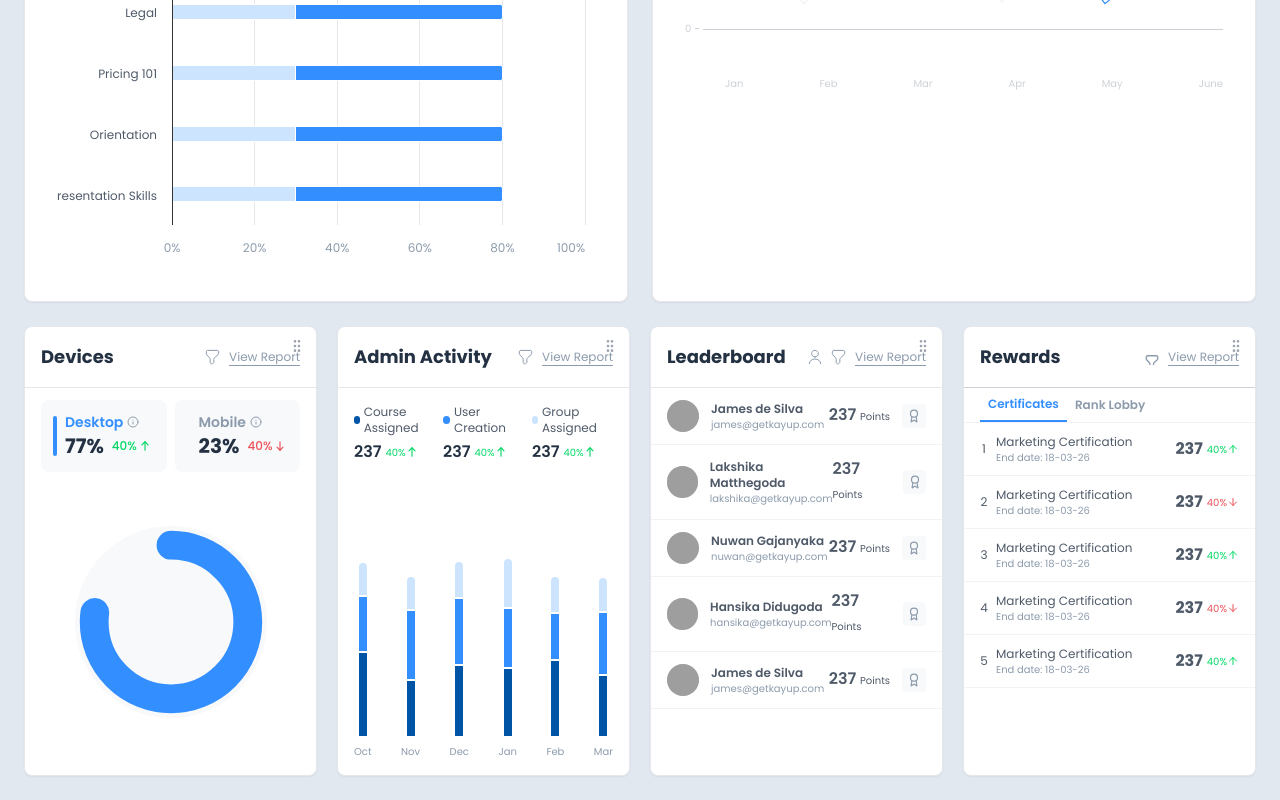
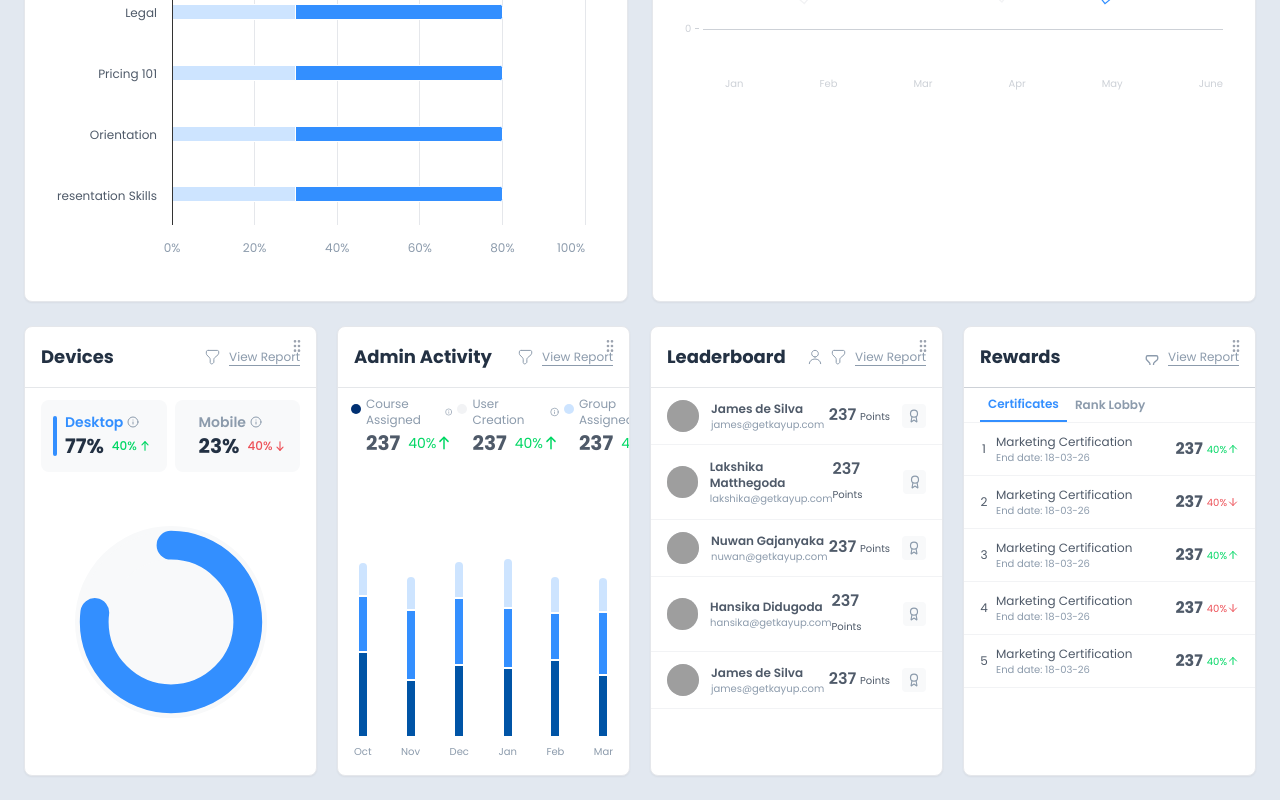
Before and after one commit to Dinnerli/dashboardprototype, a React (Vite) app: page / in a window 1280 px wide. Shown: the part 1319-2119 px from the top of the page. Built offline with nearby package versions, Linux system fonts and the light colour scheme; grey boxes are pictures that could not be loaded.

Commit message:
Update AdminActivityCard component
Update the AdminActivityCard component to match the provided design.

```diff
--- a/src/components/dashboard/AdminActivityCard.tsx
+++ b/src/components/dashboard/AdminActivityCard.tsx
@@ -1,5 +1,6 @@
 
 import { Card } from "@/components/ui/card";
+import { Info } from "lucide-react";
 
 const AdminActivityCard = () => {
   const months = ["Oct", "Nov", "Dec", "Jan", "Feb", "Mar"];
@@ -25,58 +26,79 @@ const AdminActivityCard = () => {
           </div>
         </div>
 
-        {/* Stats section */}
-        <div className="grid grid-cols-3 gap-2 p-4">
+        {/* Stats section - updated to match the new design */}
+        <div className="flex justify-between items-center p-2">
           {/* Course Assigned */}
-          <div className="flex flex-col">
-            <div className="flex items-center gap-1">
-              <div className="w-2 h-2 rounded-full bg-[#0054A6]"></div>
-              <span className="text-xs text-[#4F5A69]">Course Assigned</span>
+          <div className="flex items-start">
+            <div className="flex p-[8px_5px_5px_5px] flex-col justify-center items-center">
+              <div className="w-[10px] h-[10px] rounded-full bg-[#003072]"></div>
             </div>
-            <div className="flex items-center gap-1 mt-1">
-              <span className="text-base font-semibold text-[#233143]">237</span>
-              <div className="flex items-center">
-                <span className="text-[#00D764] text-[10px]">40%</span>
-                <svg width="12" height="12" viewBox="0 0 16 16" fill="none" xmlns="http://www.w3.org/2000/svg">
-                  <path d="M12.0467 6.38004L8.00001 2.33337L3.95334 6.38004" stroke="#00D764" strokeWidth="1.5" strokeMiterlimit="10" strokeLinecap="round" strokeLinejoin="round"/>
-                  <path d="M8 13.6667V2.44666" stroke="#00D764" strokeWidth="1.5" strokeMiterlimit="10" strokeLinecap="round" strokeLinejoin="round"/>
-                </svg>
+            <div className="flex flex-col justify-center items-start">
+              <div className="flex px-[0px_5px] items-center gap-1">
+                <span className="font-poppins text-xs text-[#8C9BAC]">Course Assigned</span>
+                <Info className="w-[10px] h-[10px] text-[#8C9BAC]" />
+              </div>
+              <div className="flex px-[0px_5px] items-center">
+                <div className="flex flex-col justify-center items-start">
+                  <span className="font-poppins text-[20px] font-bold text-[#4F5A69]">237</span>
+                </div>
+                <div className="flex justify-end items-center ml-2">
+                  <span className="text-[#00D764] text-right font-poppins text-[14px]">40%</span>
+                  <svg width="16" height="16" viewBox="0 0 16 16" fill="none" xmlns="http://www.w3.org/2000/svg">
+                    <path d="M12.0466 6.38004L7.99998 2.33337L3.95331 6.38004" stroke="#00D764" strokeWidth="1.5" strokeMiterlimit="10" strokeLinecap="round" strokeLinejoin="round"></path>
+                    <path d="M8 13.6667V2.44666" stroke="#00D764" strokeWidth="1.5" strokeMiterlimit="10" strokeLinecap="round" strokeLinejoin="round"></path>
+                  </svg>
+                </div>
               </div>
             </div>
           </div>
 
           {/* User Creation */}
-          <div className="flex flex-col">
-            <div className="flex items-center gap-1">
-              <div className="w-2 h-2 rounded-full bg-[#338FFF]"></div>
-              <span className="text-xs text-[#4F5A69]">User Creation</span>
+          <div className="flex items-start">
+            <div className="flex p-[8px_5px_5px_5px] flex-col justify-center items-center">
+              <div className="w-[10px] h-[10px] rounded-full bg-[#F2F3F5]"></div>
             </div>
-            <div className="flex items-center gap-1 mt-1">
-              <span className="text-base font-semibold text-[#233143]">237</span>
-              <div className="flex items-center">
-                <span className="text-[#00D764] text-[10px]">40%</span>
-                <svg width="12" height="12" viewBox="0 0 16 16" fill="none" xmlns="http://www.w3.org/2000/svg">
-                  <path d="M12.0467 6.38004L8.00001 2.33337L3.95334 6.38004" stroke="#00D764" strokeWidth="1.5" strokeMiterlimit="10" strokeLinecap="round" strokeLinejoin="round"/>
-                  <path d="M8 13.6667V2.44666" stroke="#00D764" strokeWidth="1.5" strokeMiterlimit="10" strokeLinecap="round" strokeLinejoin="round"/>
-                </svg>
+            <div className="flex flex-col justify-center items-start">
+              <div className="flex px-[0px_5px] items-center gap-1">
+                <span className="font-poppins text-xs text-[#8C9BAC]">User Creation</span>
+                <Info className="w-[10px] h-[10px] text-[#8C9BAC]" />
+              </div>
+              <div className="flex px-[0px_5px] items-center">
+                <div className="flex flex-col justify-center items-start">
+                  <span className="font-poppins text-[20px] font-bold text-[#4F5A69]">237</span>
+                </div>
+                <div className="flex justify-end items-center ml-2">
+                  <span className="text-[#00D764] text-right font-poppins text-[14px]">40%</span>
+                  <svg width="16" height="16" viewBox="0 0 16 16" fill="none" xmlns="http://www.w3.org/2000/svg">
+                    <path d="M12.0466 6.38004L7.99998 2.33337L3.95331 6.38004" stroke="#00D764" strokeWidth="1.5" strokeMiterlimit="10" strokeLinecap="round" strokeLinejoin="round"></path>
+                    <path d="M8 13.6667V2.44666" stroke="#00D764" strokeWidth="1.5" strokeMiterlimit="10" strokeLinecap="round" strokeLinejoin="round"></path>
+                  </svg>
+                </div>
               </div>
             </div>
           </div>
 
           {/* Group Assigned */}
-          <div className="flex flex-col">
-            <div className="flex items-center gap-1">
-              <div className="w-2 h-2 rounded-full bg-[#CDE4FF]"></div>
-              <span className="text-xs text-[#4F5A69]">Group Assigned</span>
+          <div className="flex items-start">
+            <div className="flex p-[8px_5px_5px_5px] flex-col justify-center items-center">
+              <div className="w-[10px] h-[10px] rounded-full bg-[#CDE4FF]"></div>
             </div>
-            <div className="flex items-center gap-1 mt-1">
-              <span className="text-base font-semibold text-[#233143]">237</span>
-              <div className="flex items-center">
-                <span className="text-[#00D764] text-[10px]">40%</span>
-                <svg width="12" height="12" viewBox="0 0 16 16" fill="none" xmlns="http://www.w3.org/2000/svg">
-                  <path d="M12.0467 6.38004L8.00001 2.33337L3.95334 6.38004" stroke="#00D764" strokeWidth="1.5" strokeMiterlimit="10" strokeLinecap="round" strokeLinejoin="round"/>
-                  <path d="M8 13.6667V2.44666" stroke="#00D764" strokeWidth="1.5" strokeMiterlimit="10" strokeLinecap="round" strokeLinejoin="round"/>
-                </svg>
+            <div className="flex flex-col justify-center items-start">
+              <div className="flex px-[0px_5px] items-center gap-1">
+                <span className="font-poppins text-xs text-[#8C9BAC]">Group Assigned</span>
+                <Info className="w-[10px] h-[10px] text-[#8C9BAC]" />
+              </div>
+              <div className="flex px-[0px_5px] items-center">
+                <div className="flex flex-col justify-center items-start">
+                  <span className="font-poppins text-[20px] font-bold text-[#4F5A69]">237</span>
+                </div>
+                <div className="flex justify-end items-center ml-2">
+                  <span className="text-[#00D764] text-right font-poppins text-[14px]">40%</span>
+                  <svg width="16" height="16" viewBox="0 0 16 16" fill="none" xmlns="http://www.w3.org/2000/svg">
+                    <path d="M12.0466 6.38004L7.99998 2.33337L3.95331 6.38004" stroke="#00D764" strokeWidth="1.5" strokeMiterlimit="10" strokeLinecap="round" strokeLinejoin="round"></path>
+                    <path d="M8 13.6667V2.44666" stroke="#00D764" strokeWidth="1.5" strokeMiterlimit="10" strokeLinecap="round" strokeLinejoin="round"></path>
+                  </svg>
+                </div>
               </div>
             </div>
           </div>
```
